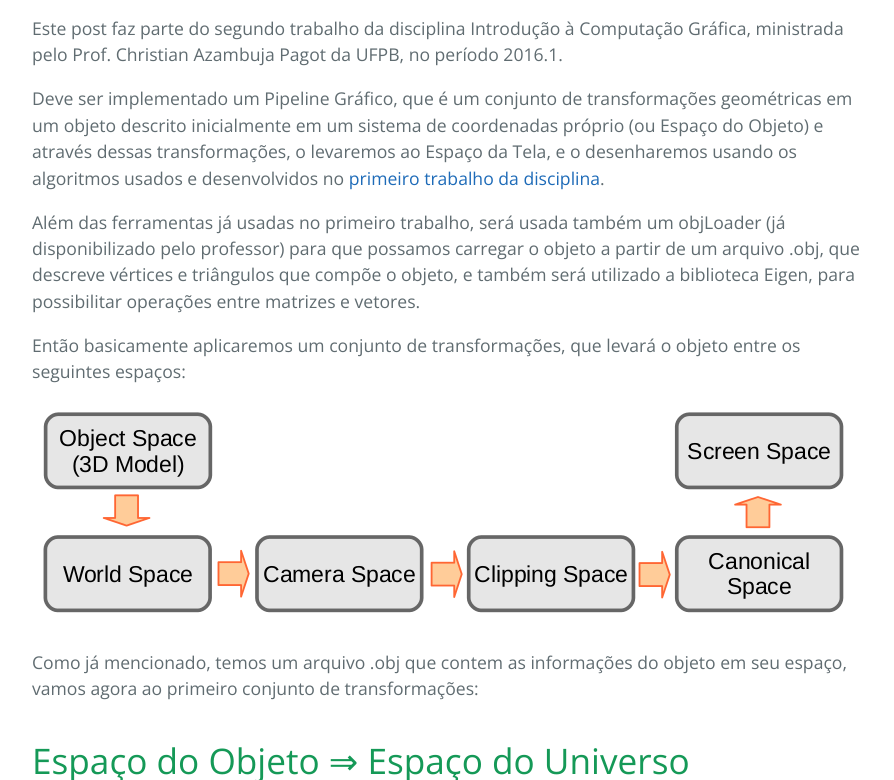
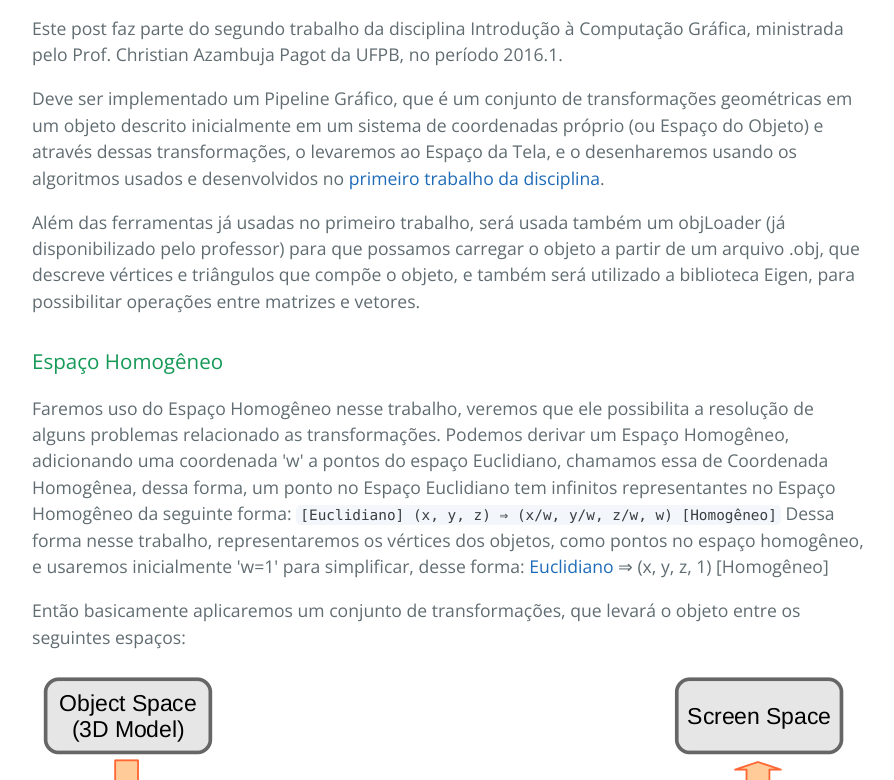
Before and after one commit to SoaresGabriel/PipelineICG, a plain HTML site: page index.html in a window 1280 px wide. Shown: the part 470-1250 px from the top of the page, without its empty margins (192-1086 px from the left). Drawn offline with nearby package versions, Linux system fonts and the light colour scheme.

```diff
--- a/index.html
+++ b/index.html
@@ -28,6 +28,13 @@
 
 <p>Além das ferramentas já usadas no primeiro trabalho, será usada também um objLoader (já disponibilizado pelo professor) para que possamos carregar o objeto a partir de um arquivo .obj, que descreve vértices e triângulos que compõe o objeto, e também será utilizado a biblioteca Eigen, para possibilitar operações entre matrizes e vetores.</p>
 
+<h3>
+<a id="espaço-homogêneo" class="anchor" href="#espa%C3%A7o-homog%C3%AAneo" aria-hidden="true"><span aria-hidden="true" class="octicon octicon-link"></span></a>Espaço Homogêneo</h3>
+
+<p>Faremos uso do Espaço Homogêneo nesse trabalho, veremos que ele possibilita a resolução de alguns problemas relacionado as transformações. Podemos derivar um Espaço Homogêneo, adicionando uma coordenada 'w' a pontos do espaço Euclidiano, chamamos essa de Coordenada Homogênea, dessa forma, um ponto no Espaço Euclidiano tem infinitos representantes no Espaço Homogêneo da seguinte forma:
+<code>[Euclidiano] (x, y, z) ⇒ (x/w, y/w, z/w, w) [Homogêneo]</code>
+Dessa forma nesse trabalho, representaremos os vértices dos objetos, como pontos no espaço homogêneo, e usaremos inicialmente 'w=1' para simplificar, desse forma: <a href="x,%20y,%20z">Euclidiano</a> ⇒ (x, y, z, 1) [Homogêneo]</p>
+
 <p>Então basicamente aplicaremos um conjunto de transformações, que levará o objeto entre os seguintes espaços:</p>
 
 <p><img src="https://soaresgabriel.github.io/PipelineICG/images/pipelinespaces.png" alt="Passos do Pipeline"></p>
```
Also changed, not shown: params.json (+1 -1 lines).
